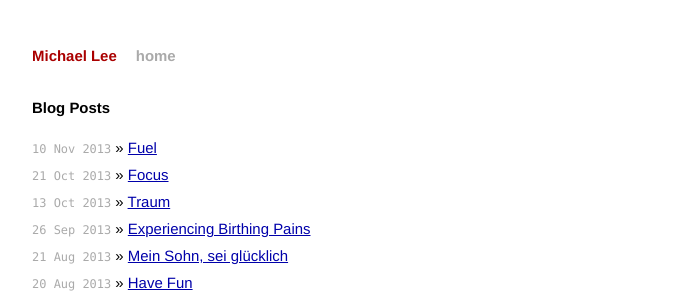
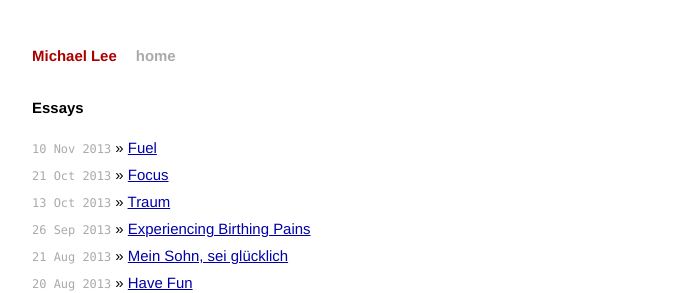
Before and after one commit to michaellee/old-michaelsoolee.com, a Jekyll site: the page built from index.html, in a window 1280 px wide. Shown: the top 293 px of the page, without its empty margins (294-985 px from the left). Built offline with Jekyll 4.4.1, drawn with Linux system fonts in a browser that asks for light colours; Markdown is read by kramdown in place of the engine named in the settings.

Commit message:
Update index.html

```diff
--- a/index.html
+++ b/index.html
@@ -4,7 +4,7 @@
 ---
 
 <div id="home">
-  <h1>Blog Posts</h1>
+  <h1>Essays</h1>
   <ul class="posts">
     {% for post in site.posts %}
       <li><span>{{ post.date | date_to_string }}</span> &raquo; <a href="{{ post.url }}">{{ post.title }}</a></li>
```
